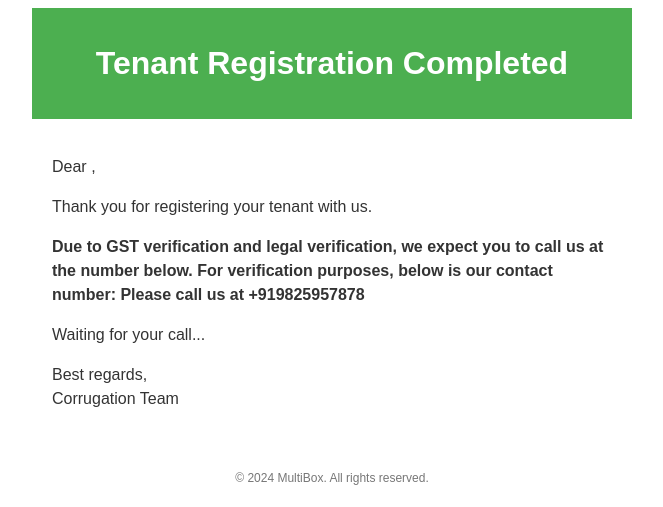
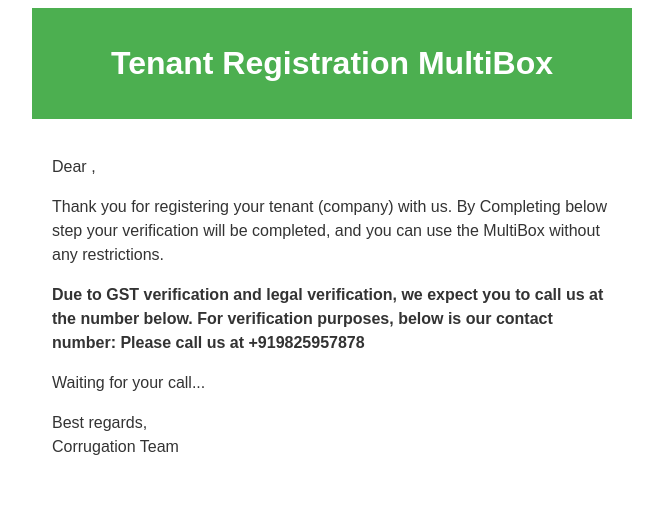
Before and after one commit to JANMAY007/MultiBox, a Django app: template templates/tenant_registration_email.html in a window 1280 px wide. Shown: the top 507 px of the page, without its empty margins (308-971 px from the left). Run offline with Django 5.2, Linux system fonts and the light colour scheme; the template is opened without the code that fills it, so the values that code supplies are empty.

Commit message:
Updated tenant verification template and view

```diff
--- a/Corrugation/views.py
+++ b/Corrugation/views.py
@@ -26,7 +26,7 @@
             tenant_logo=tenant_logo
         )
         # Send email
-        subject = 'Tenant Registration Completed'
+        subject = 'Tenant Registration MultiBox'
         html_message = render_to_string('tenant_registration_email.html', {'user': user})
         plain_message = strip_tags(html_message)
         from_email = settings.DEFAULT_FROM_EMAIL
--- a/templates/tenant_registration_email.html
+++ b/templates/tenant_registration_email.html
@@ -38,12 +38,14 @@
 <body>
     <div class="container">
         <div class="header">
-            <h1>Tenant Registration Completed</h1>
+            <h1>Tenant Registration MultiBox</h1>
         </div>
         <div class="content">
             <p>Dear {{ user.first_name }},</p>
             <p>
-                Thank you for registering your tenant with us.
+                Thank you for registering your tenant (company) with us.
+                By Completing below step your verification will be completed,
+                and you can use the MultiBox without any restrictions.
             </p>
             <strong>
                 Due to GST verification and legal verification,
```
